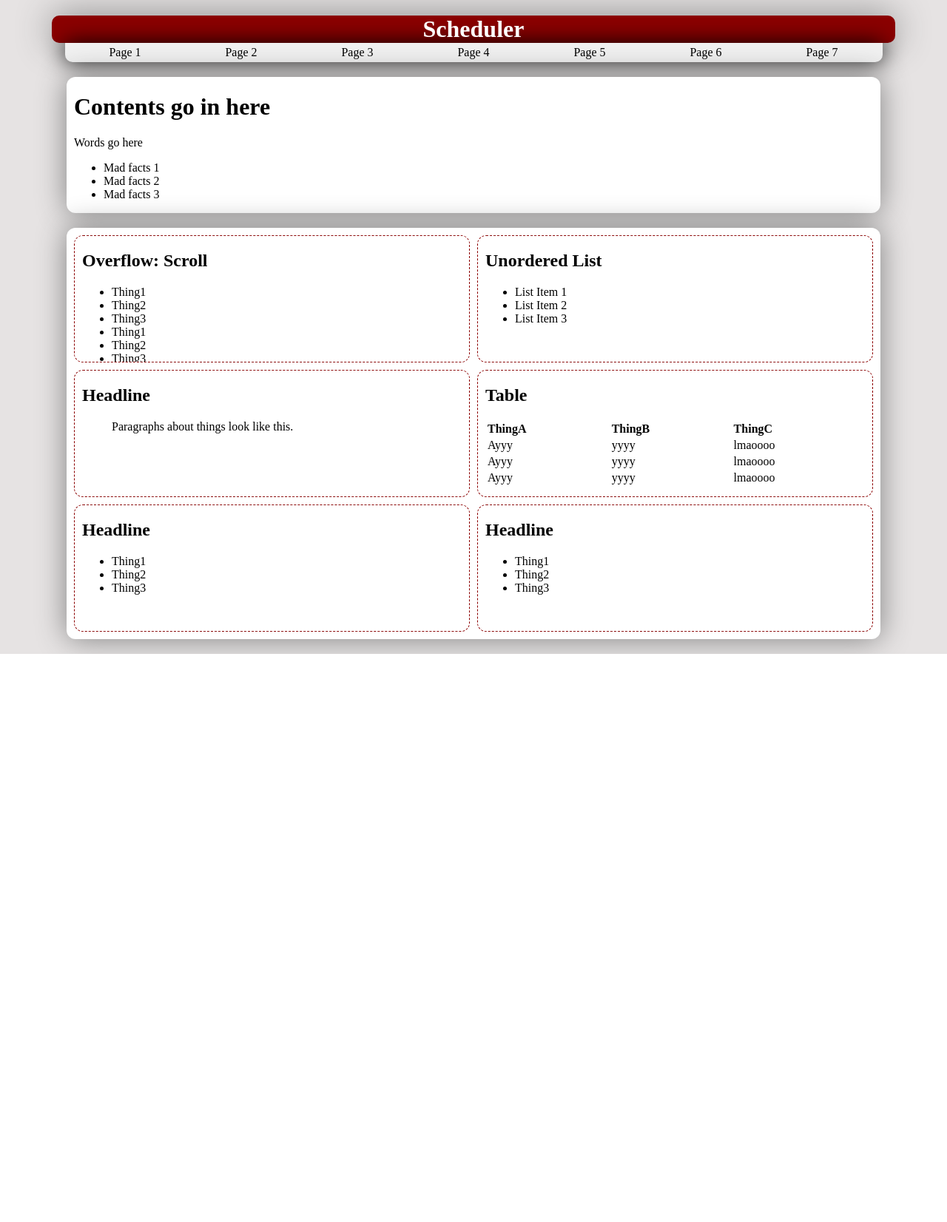
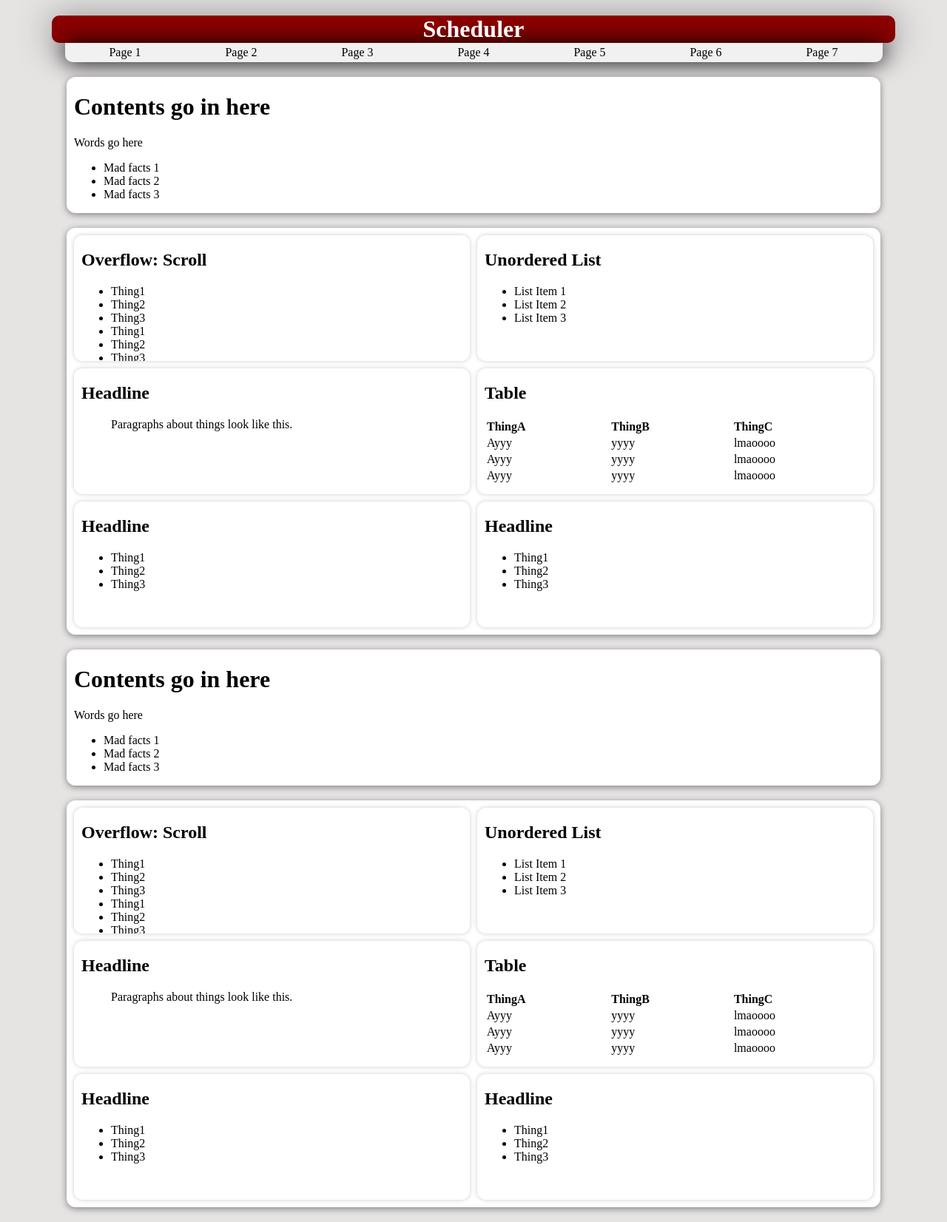
Before and after one commit to Shaunathanz/Scheduler, a PHP site: page / in a window 1280 px wide. Shown: the whole page at 74% size. Before the commit the page ends 884 px from the top, so only its background shows below. Run offline with PHP 8.4, Linux system fonts and the light colour scheme.

Commit message:
Small Stuff

```diff
--- a/public_html/index.html
+++ b/public_html/index.html
@@ -2,7 +2,7 @@
 <html>
 <head>
     <!--CSS caching disabled with ?stuff-->
-    <link rel="stylesheet" type="text/css" href="styles/home.css?who=shaunwuzhere" media="screen" />
+    <link rel="stylesheet" type="text/css" href="styles/home.css?who=shssaasdauzhere" media="screen" />
     <script src="scripts/script.js"></script>
     <meta charset="utf-8"/>
     <title id="tab_name">Scheduler</title>
@@ -112,5 +112,92 @@
             </ul>
         </div>
     </div>
+
+    <div class="content-item">
+        <div>
+            <h1>Contents go in here</h1>
+            <p>Words go here</p>
+            <ul>
+                <li>Mad facts 1</li>
+                <li>Mad facts 2</li>
+                <li>Mad facts 3</li>
+            </ul>
+        </div>
+    </div>
+    <div class="content-item flex">
+        <div class="content-item flex-item">
+            <h2>Overflow: Scroll</h2>
+            <ul>
+                <li>Thing1</li>
+                <li>Thing2</li>
+                <li>Thing3</li>
+                <li>Thing1</li>
+                <li>Thing2</li>
+                <li>Thing3</li>
+                <li>Thing1</li>
+                <li>Thing2</li>
+                <li>Thing3</li>
+            </ul>
+        </div>
+        <div class="content-item flex-item">
+            <h2>Unordered List</h2>
+            <ul>
+                <li>List Item 1</li>
+                <li>List Item 2</li>
+                <li>List Item 3</li>
+            </ul>
+        </div>
+        <div class="content-item flex-item">
+            <h2>Headline</h2>
+            <ul>
+                <p>Paragraphs about things look like this.</p>
+            </ul>
+        </div>
+        <div class="content-item flex-item">
+            <h2>Table</h2>
+            <table style="width:100%">
+                <thead>
+                    <tr>
+                        <th>ThingA</th>
+                        <th>ThingB</th>
+                        <th>ThingC</th>
+                    </th>
+                </thead>
+                <tbody>
+                    <tr>
+                        <td>Ayyy</td>
+                        <td>yyyy</td>
+                        <td>lmaoooo</td>
+                    </tr>
+                    <tr>
+                        <td>Ayyy</td>
+                        <td>yyyy</td>
+                        <td>lmaoooo</td>
+                    </tr>
+                    <tr>
+                        <td>Ayyy</td>
+                        <td>yyyy</td>
+                        <td>lmaoooo</td>
+                    </tr>
+                </tbody>
+            </table>
+        </div>
+        <div class="content-item flex-item">
+            <h2>Headline</h2>
+            <ul>
+                <li>Thing1</li>
+                <li>Thing2</li>
+                <li>Thing3</li>
+            </ul>
+        </div>
+        <div class="content-item flex-item">
+            <h2>Headline</h2>
+            <ul>
+                <li>Thing1</li>
+                <li>Thing2</li>
+                <li>Thing3</li>
+            </ul>
+        </div>
+    </div>
 </body>
 </html>
--- a/public_html/styles/home.css
+++ b/public_html/styles/home.css
@@ -19,7 +19,7 @@
     max-width: 1140px;
     margin-left: auto;
     margin-right: auto;
-    box-shadow: 0 0 50px gray;
+    box-shadow: 0 4px 50px gray;
 }
 
 #text
@@ -74,34 +74,12 @@
     padding-bottom: 1px;
 }
 
-.content-item.flex
-{
-    display: flex;
-    flex-wrap: wrap;
-    max-width: 1080px;
-    padding: 10px;
-    gap: 10px;
-}
-
-.content-item.flex-item
-{
-    height: 170px;
-    min-width: 392px;
-    margin: 0px;
-    border-style: dashed;
-    border-color: darkred;
-    box-shadow: none;
-    border-width: 1px;
-    flex-basis: 513px;
-    flex-grow: 1;
-}
-
 .content-item
 {
     display: block;
     overflow: scroll;
     max-width: 1080px;
-    box-shadow: 0 0 40px gray;
+    box-shadow: 0px 2px 10px gray;
     border-radius: 12px;
     margin: auto;
     background: white;
@@ -119,4 +97,27 @@
     width: 331px;
 }
 
+.content-item.flex
+{
+    display: flex;
+    flex-wrap: wrap;
+    max-width: 1080px;
+    padding: 10px;
+    gap: 10px;
+}
+
+.content-item.flex-item
+{
+    height: 170px;
+    min-width: 392px;
+    margin: 0px;
+    /*! border-style: dashed; */
+    /*! border-color: darkred; */
+    box-shadow: 0px 0px 6px rgba(0,0,0,.2);
+    border-width: 1px;
+    flex-basis: 513px;
+    flex-grow: 1;
+    background: white;
+}
+
 /* v PLACE NEW CSS BELOW THIS LINE v */
```
